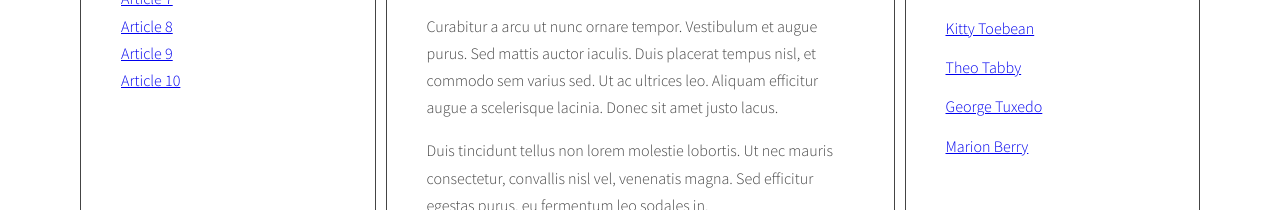
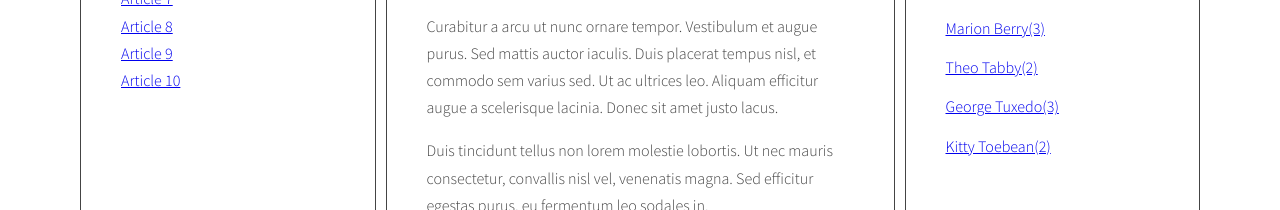
Before and after one commit to anitajulianne/javascript-blog, a website: page index.html in a window 1280 px wide. Shown: the part 536-746 px from the top of the page. Drawn offline with nearby package versions, Linux system fonts and the light colour scheme.

Commit message:
Add authors list

```diff
--- a/index.html
+++ b/index.html
@@ -334,26 +334,6 @@
 						</ul>
 						<h2 class="section-title">Authors</h2>
 						<ul class="list authors">
-							<li>
-								<a href="#">
-									<span class="author-name">Kitty Toebean</span>
-								</a>
-							</li>
-							<li>
-								<a href="#">
-									<span class="author-name">Theo Tabby</span>
-								</a>
-							</li>
-							<li>
-								<a href="#">
-									<span class="author-name">George Tuxedo</span>
-								</a>
-							</li>
-							<li>
-								<a href="#">
-									<span class="author-name">Marion Berry</span>
-								</a>
-							</li>
 						</ul>
 					</aside>
 				</main>
--- a/js/script.js
+++ b/js/script.js
@@ -47,7 +47,8 @@ const optArticleSelector = '.post',
   optArticleAuthorSelector = '.post-author',
   optTagsListSelector = '.tags.list',
   optCloudClassCount = 5,
-  optCloudClassPrefix = 'tag-size-';
+  optCloudClassPrefix = 'tag-size-',
+  optAuthorsListSelector = '.authors.list';
 
   function generateTitleLinks(customSelector = ''){
   /* [DONE] remove contents of titleList */
@@ -272,7 +273,11 @@ addClickListenersToTags();
 
 /* GENERATE AUTHORS */
 
+
 function generateAuthors() {
+
+  /* [NEW] create a new variable allAuthors with an empty array */
+  let allAuthors = {};
 
   /*[DONE] find all articles */
   const articles = document.querySelectorAll(optArticleSelector);
@@ -290,13 +295,41 @@ function generateAuthors() {
     const articleAuthor = article.getAttribute('data-author');
     console.log(articleAuthor);
 
+    // GENERATE HTML OF THE LINK ???
+
+    /* [NEW] check if this link is NOT already in allAuthors */
+    if(!allAuthors.hasOwnProperty(articleAuthor)){
+      /* [NEW] add generated code to allAuthors array */
+      allAuthors[articleAuthor] = 1;
+    } else {
+      allAuthors[articleAuthor]++;
+    }
+
     /*[DONE] insert HTML of all the links into the authors wrapper */
     authorsWrapper.innerHTML ='<a href="#author-' + articleAuthor + '">' + articleAuthor + '</a>';
 
 
   /*[DONE] END LOOP: for every article: */
   }
+
+  /* [NEW] find list of authors in right column */
+  const authorsList = document.querySelector(optAuthorsListSelector);
+
+  /* [new] create variable for all links html code */
+  let allAuthorsHTML = '';
+
+  /* [new] start loop: for each author in allAuthors */
+  for(let articleAuthor in allAuthors){
+    /* [new] generate code of a link and add it to allAuthorsHTML */
+    allAuthorsHTML += '<li><a href="#author-' + articleAuthor + '" class="' +  (' + allAuthors[articleAuthor] + ') + '">' + articleAuthor + '(' + allAuthors[articleAuthor] + ') ' + '</a></li>';
+  }
+
+  /* [new] add html from allAuthorsHTML to authorsList */
+  authorsList.innerHTML = allAuthorsHTML;
+
+  console.log(allAuthors);
 }
+
 
 generateAuthors();
 
```
